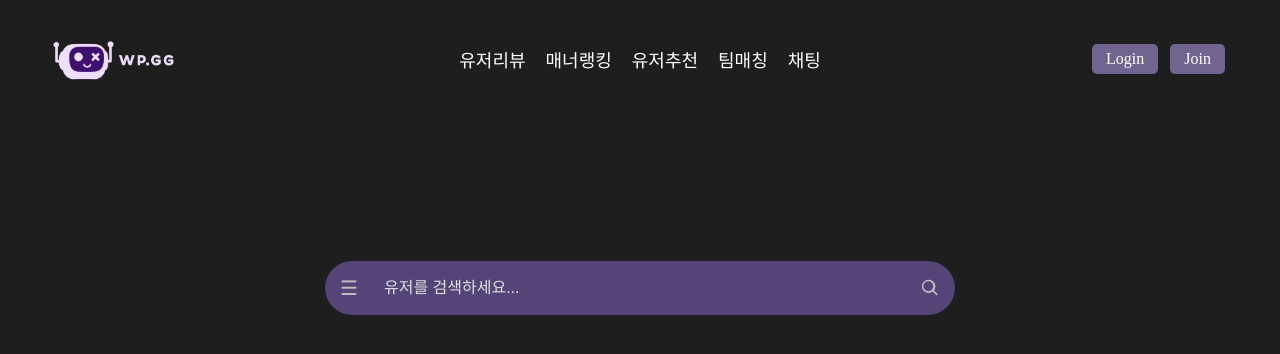
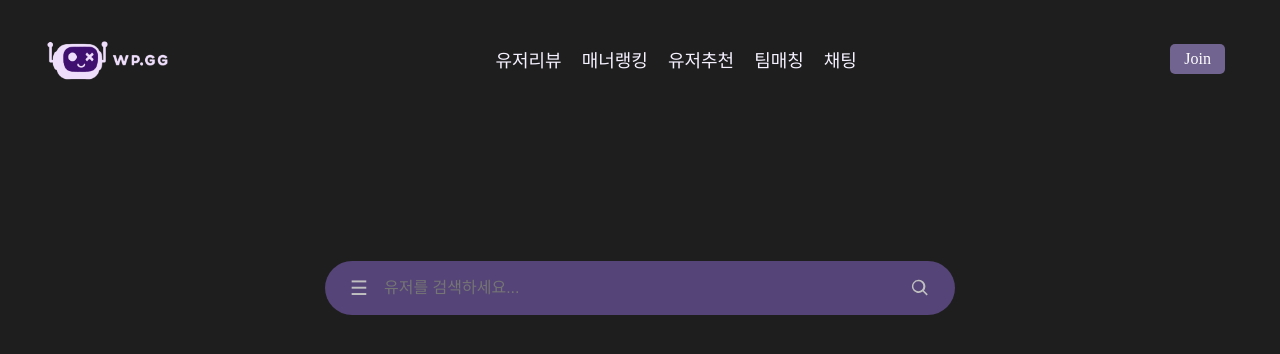
Before and after one commit to kimwoolina/wp.gg, a Django app: page / in a window 1280 px wide. Shown: the top 354 px of the page. Run offline with Django 4.2, Linux system fonts and the light colour scheme.

Commit message:
faet: users > frontend 홈 화면 로그인 버튼 삭제 및 css 코드 수정

```diff
--- a/web/templates/gamechoice.html
+++ b/web/templates/gamechoice.html
@@ -50,7 +50,6 @@
 
         .game-item:hover {
             transform: scale(1.1);
-            box-shadow: 0 0 0px #7C4DFF; /* 호버 시 보라색 반짝임 */
         }
 
         /* 하단 로고 */
--- a/web/templates/home.html
+++ b/web/templates/home.html
@@ -21,11 +21,29 @@
             padding-right: 40px;
         }
 
+        /* 네브바 호버 시 로고 통통 튀는 애니메이션 */
+        .nav-bar:hover .logo {
+            animation: bounce 0.7s ease-in-out infinite /* 반복 애니메이션 */
+        }
+
+        @keyframes bounce {
+            0% {
+                transform: translateY(0);
+            }
+            50% {
+                transform: translateY(-5px); /* 위로 튀는 높이 설정 */
+            }
+            100% {
+                transform: translateY(0);
+            }
+        }
+
+
         /* 로고 이미지 */
         .logo {
             width: 150px;
             cursor: pointer;
-            margin-left: 12px;
+            margin-left: 6px;
         }
 
         /* 상단 가운데 텍스트 */
@@ -36,14 +54,20 @@
         }
 
         .nav-center a {
-            color: white;
             font-size: 18px;
             text-decoration: none;
+            cursor: pointer;
+            color: #f6f1ff;
+            font-size: 18px;
+            text-decoration: none;
+            cursor: pointer;
+            font-family: FUNFLOW SURVIVOR;
             cursor: pointer;
         }
 
         .nav-center a:hover {
             color: #B19CD9;
+            font-weight: bold;
         }
 
         /* Join 버튼과 Login, Logout, Mypage 버튼 */
@@ -55,10 +79,14 @@
             text-decoration: none;
             cursor: pointer;
             margin-left: 2px;
+            font: FUNFLOW SURVIVOR;
+            font-weight: semi-bold;
         }
 
         .action-btn:hover {
             background-color: #B19CD9;
+            color: #461B66;
+            font-weight: bold;
         }
 
         /* 우상단 버튼 여백 */
@@ -77,6 +105,11 @@
             margin-bottom: 150px;
         }
 
+        /* 검색 바 호버 시 로고에 애니메이션 추가 */
+        .search-bar:hover .logo {
+            animation: bounce 0.7s ease-in-out infinite;
+        }
+
         .search-box {
             width: 600px;
             padding: 15px;
@@ -92,12 +125,12 @@
             background: none;
             border: none;
             outline: none;
-            color: white;
+            color: 	#F6F6FD;
             font-size: 16px;
         }
 
-        .search-box input::placeholder {
-            color: #e0e0e0;
+        .search-box input:placeholder {
+            color: #7A7EBD;
         }
 
         /* 햄버거 아이콘 */
@@ -105,6 +138,11 @@
             color: #C0C0C0;
             font-size: 20px;
             cursor: pointer;
+            margin-left: 10px;
+        }
+
+        .hamburger:hover {
+            color: #7A7EBD
         }
 
         /* 돋보기 아이콘 */
@@ -113,24 +151,13 @@
             height: 20px;
             fill: #C0C0C0;
             cursor: pointer;
+            margin-right: 10px;
         }
 
         .search-icon:hover {
-            fill: #7C4DFF;
+            fill: #7A7EBD
         }
 
-        /* 페이지 하단 화살표 버튼 */
-        .back-arrow {
-            position: fixed;
-            bottom: 20px;
-            left: 20px;
-        }
-
-        .back-arrow img {
-            width: 30px;
-            height: 30px;
-            cursor: pointer;
-        }
     </style>
 </head>
 <body>
@@ -151,7 +178,6 @@
                 <button id="mypage-btn" class="action-btn">Mypage</button>
                 <button id="logout-btn" class="action-btn">Logout</button>
             {% else %}
-                <a href="{% url 'login_page' %}" class="action-btn">Login</a>
                 <a href="{% url 'gamechoice' %}" class="action-btn">Join</a>
             {% endif %}
         </div>
--- a/web/templates/login_selection.html
+++ b/web/templates/login_selection.html
@@ -80,9 +80,9 @@
 
         .switch-game select {
             background-color: #3B3A4F;
-            color: white;
+            color: #d6c0ff;
+            cursor: pointer;
             padding: 10px 13px; /* 드롭다운 크기 조정 */
-            font-size: 16px; /* 폰트 크기 증가 */
             border: 1px solid #716490;
             border-radius: 26px; /* 더 둥근 테두리 */
             cursor: pointer;
@@ -142,7 +142,7 @@
     <!-- 상단 게임 전환 드롭다운 -->
     <div class="switch-game">
         <select id="game-switcher" onchange="switchGame()">
-            <option value="lol" selected>👀</option>
+            <option value="lol" selected>게임 전환 👀</option>
             <option value="valorant">발로란트</option>
             <option value="rocket">로켓리그</option>
             <option value="dota">도타2</option>
```
